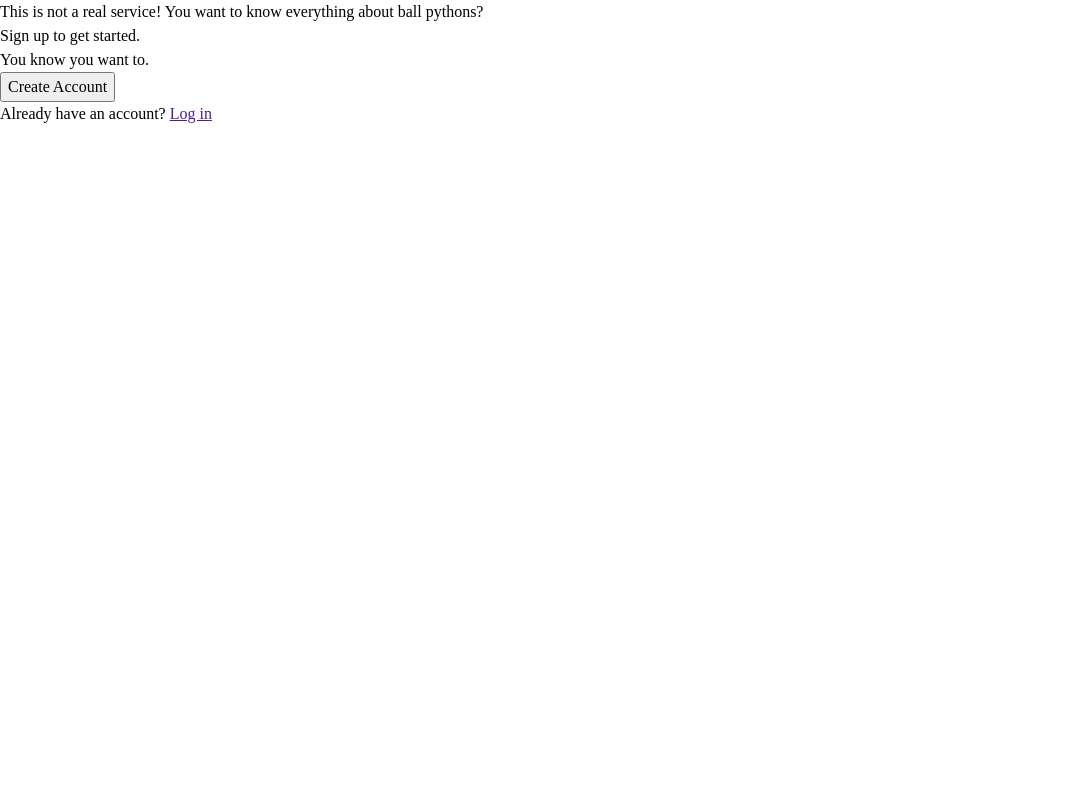
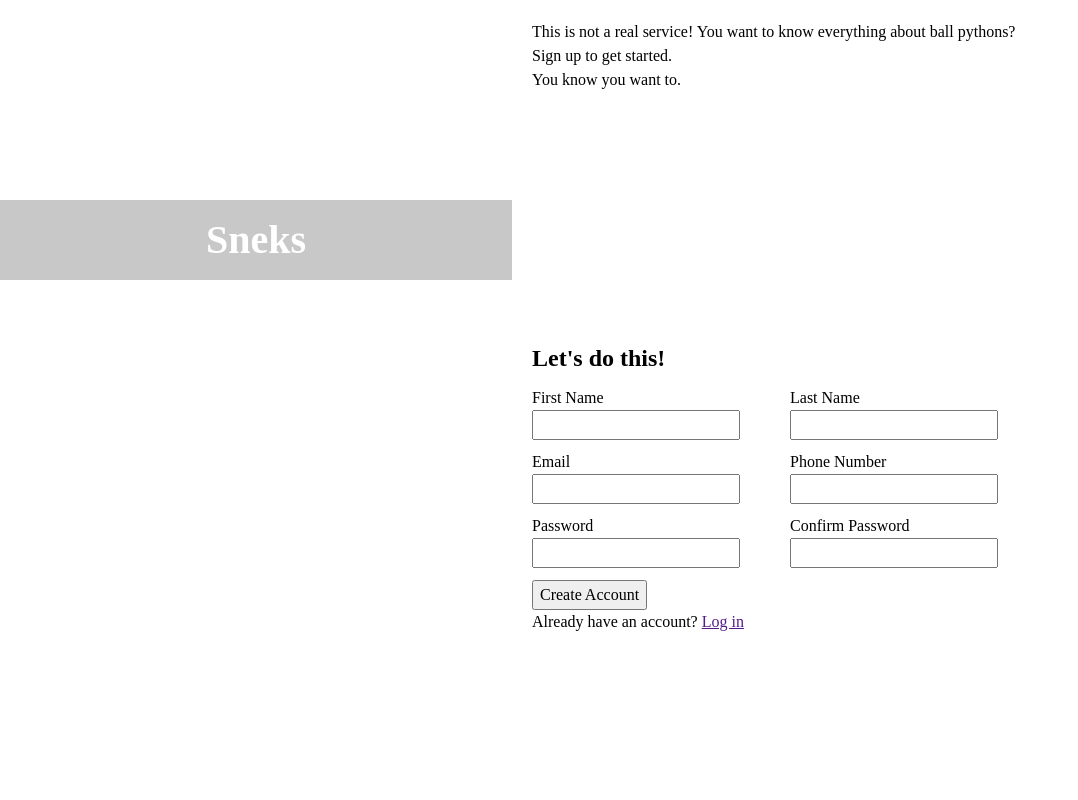
Before and after one commit to TRed91/Sign-up-Form, a plain HTML site: page index.html in a window 1280 px wide. Shown: the whole page, without its empty margins (0-1078 px from the left). Drawn offline with Linux system fonts and the light colour scheme.

Commit message:
add input fields and first layout in css
layout in css using flex

```diff
--- a/index.html
+++ b/index.html
@@ -8,7 +8,7 @@
 </head>
 <body>
     <div class="hero-image">
-
+        <div class="title-text"><h1>Sneks</h1></div>
     </div>
     <div class="content-side">
         <div class="header">
@@ -17,8 +17,38 @@
             <p>You know you want to.</p>
         </div>
         <div class="form-container">
+            <h2>Let's do this!</h2>
             <form action="" method="get" id="sign-up-form">
-
+                <div class="input-line1">
+                    <div class="fname-container">
+                        <label for="fName">First Name</label>
+                        <input type="text" id="fName" name="first-name">
+                    </div>
+                    <div class="lname-container">
+                        <label for="lName">Last Name</label>
+                        <input type="text" id="lName" name="last-name">
+                    </div>
+                </div>
+                <div class="input-line2">
+                    <div class="mail-container">
+                        <label for="mail">Email</label>
+                        <input type="email" id="mail" name="email">
+                    </div>
+                    <div class="phone-container">
+                        <label for="phone">Phone Number</label>
+                        <input type="tel" id="phone" name="phone">
+                    </div>
+                </div>
+                <div class="input-line3">
+                    <div class="pwd-container">
+                        <label for="pwd">Password</label>
+                        <input type="password" id="pwd" name="pwd">
+                    </div>
+                    <div class="cpwd-container">
+                        <label for="cpwd">Confirm Password</label>
+                        <input type="password" id="cpwd" name="cpwd">
+                    </div>
+                </div>
             </form>
         </div>
         <div class="button-container">
--- a/styles.css
+++ b/styles.css
@@ -52,3 +52,51 @@
     --input-border-default: #E5E7EB;
     --input-border-invalid: #944d4d;
 }
+
+body {
+    display: flex;
+}
+
+.hero-image {
+    width: 40vw;
+    text-align: center;
+}
+
+.title-text {
+  margin-top: 25vh;
+  background-color: rgba(0, 0, 0, 0.217);
+  padding: 10px;
+  font-size: 20px;
+  color: white;
+}
+
+.content-side {
+  width: 60vw;
+}
+
+.content-side > div {
+  padding: 20px;
+}
+
+.header {
+  height: 40vh;
+}
+
+.form-container {
+  height: 30vh;
+}
+
+.button-container {
+  height: 30vh;
+}
+form > div {
+  display: flex;
+  gap: 50px;
+}
+
+form > div > div {
+  margin-top: 10px;
+}
+form > div > div > label{
+  display: block;
+}
```
